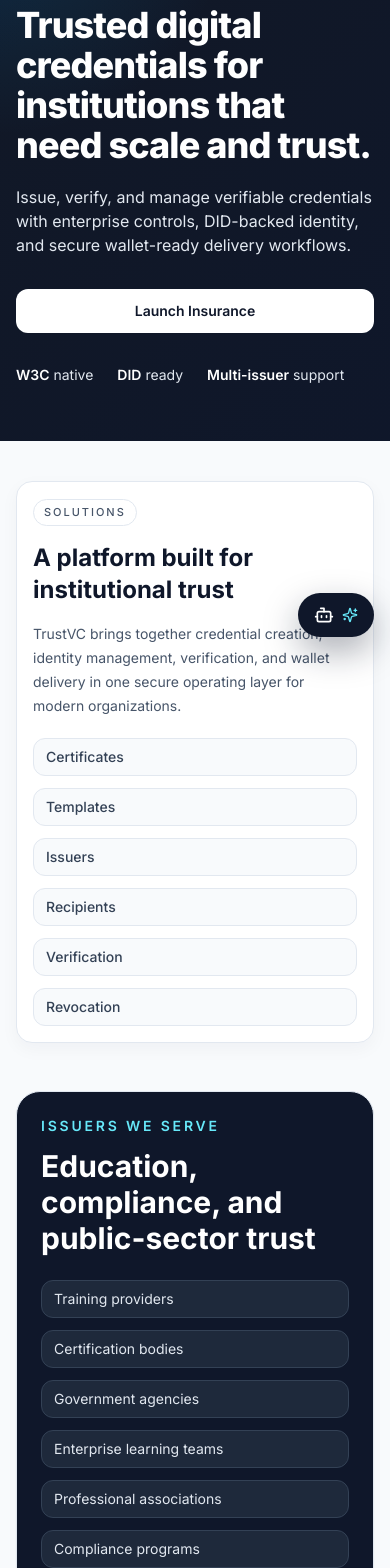
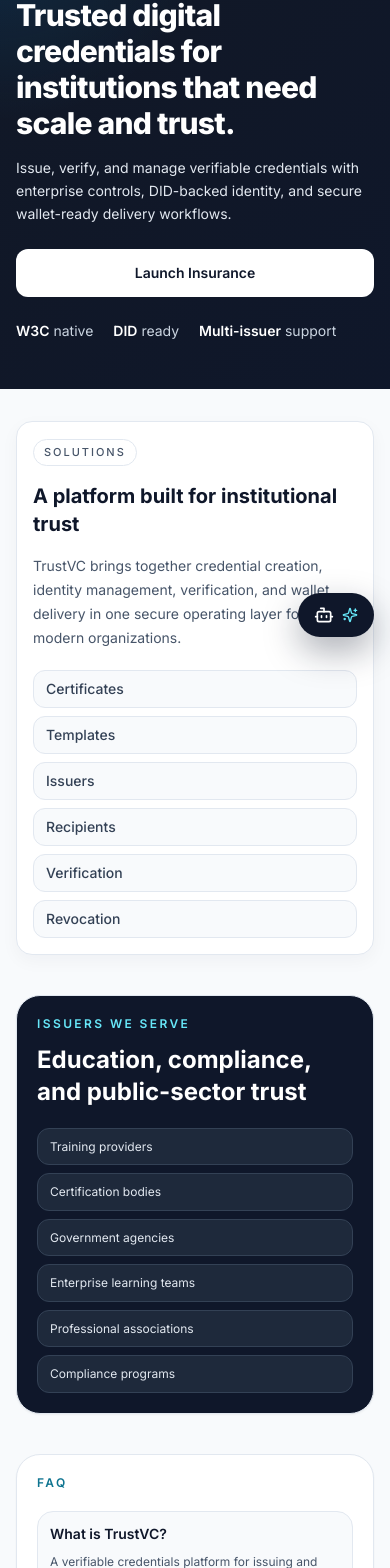
Before and after one commit to lanlan3322/certificate-issuer, a Next.js app: page / in a window 390 px wide. Shown: the part 187-1755 px from the top of the page. Built offline with nearby package versions, Linux system fonts and the light colour scheme; no server answers.

Commit message:
improvement

```diff
--- a/app/docs/admin-manual/page.tsx
+++ b/app/docs/admin-manual/page.tsx
@@ -12,7 +12,7 @@
         <p className="mt-4">Review the issuer workspace state before approving issuance and confirm DID or wallet configuration is valid before publishing credentials.</p>
         <p className="mt-4">Revocation, status checks, and audit review are important for safe governance across multiple issuers.</p>
         <div className="mt-6 flex flex-wrap gap-3">
-          <Link href="/docs" className="rounded-md bg-slate-900 px-4 py-2 text-sm font-medium text-white hover:bg-slate-700">Back to docs</Link>
+          <Link href="/" className="rounded-md bg-slate-900 px-4 py-2 text-sm font-medium text-white hover:bg-slate-700">Back to docs</Link>
           <Link href="/admin" className="rounded-md border border-slate-300 bg-white px-4 py-2 text-sm font-medium text-slate-700 hover:border-slate-400">Open admin</Link>
         </div>
       </div>
--- a/app/docs/developer-onboarding/page.tsx
+++ b/app/docs/developer-onboarding/page.tsx
@@ -12,7 +12,7 @@
         <p className="mt-4">The repository is organized into app routes, reusable UI, hooks, and library logic. Keep changes small, test them, and validate the build before merging.</p>
         <p className="mt-4">Security matters: do not expose private keys in client-side bundles or public configuration files when the platform is used in production.</p>
         <div className="mt-6 flex flex-wrap gap-3">
-          <Link href="/docs" className="rounded-md bg-slate-900 px-4 py-2 text-sm font-medium text-white hover:bg-slate-700">Back to docs</Link>
+          <Link href="/" className="rounded-md bg-slate-900 px-4 py-2 text-sm font-medium text-white hover:bg-slate-700">Back to docs</Link>
           <Link href="/" className="rounded-md border border-slate-300 bg-white px-4 py-2 text-sm font-medium text-slate-700 hover:border-slate-400">Home</Link>
         </div>
       </div>
--- a/app/docs/operator-manual/page.tsx
+++ b/app/docs/operator-manual/page.tsx
@@ -12,7 +12,7 @@
         <p className="mt-4">Before release, confirm the build succeeds, critical routes render, and verification/revocation flows behave as expected.</p>
         <p className="mt-4">For production, keep private keys outside browser-visible code and use secure backend boundaries for signing.</p>
         <div className="mt-6 flex flex-wrap gap-3">
-          <Link href="/docs" className="rounded-md bg-slate-900 px-4 py-2 text-sm font-medium text-white hover:bg-slate-700">Back to docs</Link>
+          <Link href="/" className="rounded-md bg-slate-900 px-4 py-2 text-sm font-medium text-white hover:bg-slate-700">Back to docs</Link>
           <Link href="/release-notes" className="rounded-md border border-slate-300 bg-white px-4 py-2 text-sm font-medium text-slate-700 hover:border-slate-400">Release notes</Link>
         </div>
       </div>
--- a/app/docs/quick-start/page.tsx
+++ b/app/docs/quick-start/page.tsx
@@ -17,7 +17,7 @@
           <li>Review the gallery for templates and examples before final issuance.</li>
         </ol>
         <div className="mt-6 flex flex-wrap gap-3">
-          <Link href="/docs" className="rounded-md bg-slate-900 px-4 py-2 text-sm font-medium text-white hover:bg-slate-700">Back to docs</Link>
+          <Link href="/" className="rounded-md bg-slate-900 px-4 py-2 text-sm font-medium text-white hover:bg-slate-700">Back to docs</Link>
           <Link href="/" className="rounded-md border border-slate-300 bg-white px-4 py-2 text-sm font-medium text-slate-700 hover:border-slate-400">Issue page</Link>
         </div>
       </div>
--- a/app/docs/user-manual/page.tsx
+++ b/app/docs/user-manual/page.tsx
@@ -13,7 +13,7 @@
         <p className="mt-4">For Ethereum issuance, connect MetaMask, switch to Sepolia, confirm the wallet has ETH, and approve the transaction.</p>
         <p className="mt-4">Use the Verify page to check a credential’s validity, signature, and revocation state before sending or accepting it.</p>
         <div className="mt-6 flex flex-wrap gap-3">
-          <Link href="/docs" className="rounded-md bg-slate-900 px-4 py-2 text-sm font-medium text-white hover:bg-slate-700">Back to docs</Link>
+          <Link href="/" className="rounded-md bg-slate-900 px-4 py-2 text-sm font-medium text-white hover:bg-slate-700">Back to docs</Link>
           <Link href="/verify" className="rounded-md border border-slate-300 bg-white px-4 py-2 text-sm font-medium text-slate-700 hover:border-slate-400">Open verify</Link>
         </div>
       </div>
--- a/app/page.tsx
+++ b/app/page.tsx
@@ -471,29 +471,29 @@
   return (
     <div className="min-h-screen bg-slate-50">
       <section className="bg-[radial-gradient(circle_at_top_left,_rgba(14,165,233,0.16),_transparent_35%),linear-gradient(135deg,#0f172a_0%,#111827_18%,#0f172a_100%)] text-white">
-        <div className="mx-auto max-w-7xl px-4 py-14 sm:px-6 lg:px-8 lg:py-20">
-          <div className="grid items-center gap-10 lg:grid-cols-[1.2fr_0.8fr]">
+        <div className="mx-auto max-w-7xl px-4 sm:px-6 lg:px-8 py-12 sm:py-14 lg:py-20">
+          <div className="grid items-center gap-8 sm:gap-10 md:gap-10 lg:grid-cols-[1.2fr_0.8fr]">
             <div>
               <div className="mb-4 inline-flex items-center gap-2 rounded-full border border-white/15 bg-white/5 px-3 py-1.5 text-xs font-semibold uppercase tracking-[0.22em] text-cyan-200">
                 <Shield className="h-3.5 w-3.5" />
                 TrustVC platform
               </div>
-              <h1 className="max-w-xl text-4xl font-black tracking-tight text-white md:text-5xl lg:text-6xl">
+              <h1 className="max-w-xl text-3xl font-black tracking-tight text-white sm:text-4xl md:text-5xl lg:text-6xl">
                 Trusted digital credentials for institutions that need scale and trust.
               </h1>
-              <p className="mt-5 max-w-xl text-base text-slate-200 md:text-lg">
+              <p className="mt-4 max-w-xl text-sm leading-relaxed text-slate-200 sm:text-base md:text-lg">
                 Issue, verify, and manage verifiable credentials with enterprise controls,
                 DID-backed identity, and secure wallet-ready delivery workflows.
               </p>
-              <div className="mt-8 flex flex-col gap-3 sm:flex-row">
+              <div className="mt-6 flex flex-col gap-3 sm:flex-row">
                 <a
                   href="/insurance"
-                  className="inline-flex items-center justify-center rounded-xl bg-white px-5 py-3 text-sm font-semibold text-slate-900 transition hover:bg-slate-100"
+                  className="inline-flex items-center justify-center rounded-xl bg-white px-5 py-3 text-sm font-semibold text-slate-900 transition hover:bg-slate-100 min-h-[48px]"
                 >
                   Launch Insurance
                 </a>
               </div>
-              <div className="mt-8 flex flex-wrap gap-6 text-sm text-slate-200">
+              <div className="mt-6 flex flex-wrap gap-x-5 gap-y-2 text-sm text-slate-300 sm:text-base">
                 <div><span className="font-semibold text-white">W3C</span> native</div>
                 <div><span className="font-semibold text-white">DID</span> ready</div>
                 <div><span className="font-semibold text-white">Multi-issuer</span> support</div>
@@ -505,15 +505,15 @@
         </div>
       </section>
 
-      <div className="mx-auto max-w-7xl px-4 py-10 sm:px-6 lg:px-8">
-        <section className="mb-12 grid gap-6 lg:grid-cols-[1.2fr_0.8fr]">
+      <div className="mx-auto max-w-7xl px-4 sm:px-6 lg:px-8 py-8 sm:py-10">
+        <section className="mb-10 sm:mb-12 grid gap-5 sm:gap-6 lg:grid-cols-[1.2fr_0.8fr]">
           <div className="section-card">
             <p className="pill mb-4">Solutions</p>
-            <h3 className="text-2xl font-bold text-slate-900">A platform built for institutional trust</h3>
+            <h3 className="text-xl font-bold text-slate-900 sm:text-2xl">A platform built for institutional trust</h3>
             <p className="mt-4 text-sm leading-6 text-slate-600">
               TrustVC brings together credential creation, identity management, verification, and wallet delivery in one secure operating layer for modern organizations.
             </p>
-            <div className="mt-5 grid gap-3 sm:grid-cols-2">
+            <div className="mt-5 grid gap-2 sm:gap-3 sm:grid-cols-2">
               {[
                 "Certificates",
                 "Templates",
@@ -530,11 +530,11 @@
           </div>
         </section>
 
-        <section className="mb-12 grid gap-6 lg:grid-cols-[1.1fr_0.9fr]">
-          <div className="rounded-3xl border border-slate-200 bg-slate-900 p-6 text-white shadow-sm md:p-8">
-            <p className="text-sm font-semibold uppercase tracking-[0.2em] text-cyan-300">Issuers we serve</p>
-            <h2 className="mt-3 text-3xl font-bold">Education, compliance, and public-sector trust</h2>
-            <div className="mt-6 grid gap-3 sm:grid-cols-2">
+        <section className="mb-10 sm:mb-12 grid gap-5 sm:gap-6 lg:grid-cols-[1.1fr_0.9fr]">
+          <div className="rounded-3xl border border-slate-200 bg-slate-900 p-5 text-white shadow-sm sm:p-6 md:p-8">
+            <p className="text-xs font-semibold uppercase tracking-[0.2em] text-cyan-300 sm:text-sm">Issuers we serve</p>
+            <h2 className="mt-3 text-2xl font-bold sm:text-3xl">Education, compliance, and public-sector trust</h2>
+            <div className="mt-5 grid gap-2 sm:gap-3 sm:grid-cols-2">
               {[
                 "Training providers",
                 "Certification bodies",
@@ -543,7 +543,7 @@
                 "Professional associations",
                 "Compliance programs",
               ].map((item) => (
-                <div key={item} className="rounded-xl border border-slate-700 bg-slate-800 px-3 py-2 text-sm text-slate-200">
+                <div key={item} className="rounded-xl border border-slate-700 bg-slate-800 px-3 py-2 text-xs leading-relaxed sm:text-sm text-slate-200">
                   {item}
                 </div>
               ))}
@@ -551,61 +551,61 @@
           </div>
         </section>
 
-        <section className="mb-12 rounded-3xl border border-slate-200 bg-white p-6 shadow-sm md:p-8">
-          <p className="text-sm font-semibold uppercase tracking-[0.2em] text-cyan-700">FAQ</p>
-          <div className="mt-6 grid gap-4 md:grid-cols-2">
+        <section className="mb-10 sm:mb-12 rounded-3xl border border-slate-200 bg-white p-5 shadow-sm sm:p-6 md:p-8">
+          <p className="text-xs font-semibold uppercase tracking-[0.2em] text-cyan-700 sm:text-sm">FAQ</p>
+          <div className="mt-5 grid gap-3 sm:gap-4 md:grid-cols-2">
             {[
               ["What is TrustVC?", "A verifiable credentials platform for issuing and validating trusted digital certificates across multiple institutional scenarios."],
               ["Can it support multiple issuers?", "Yes. The platform is designed to support multi-issuer operations with role-based governance and controlled issuance flows."],
               ["Does it support verification?", "Yes. Recipients and institutions can inspect credential authenticity and revocation status using a public verification experience."],
               ["Can it integrate with wallets?", "Yes. The platform is designed for wallet-ready delivery and compatibility with modern verifiable credential ecosystems."],
             ].map(([question, answer]) => (
-              <div key={question} className="rounded-2xl border border-slate-200 bg-slate-50 p-4">
-                <h3 className="font-semibold text-slate-900">{question}</h3>
-                <p className="mt-2 text-sm leading-6 text-slate-600">{answer}</p>
+              <div key={question} className="rounded-2xl border border-slate-200 bg-slate-50 p-3 sm:p-4">
+                <h3 className="text-sm font-semibold text-slate-900 sm:text-base">{question}</h3>
+                <p className="mt-2 text-xs leading-relaxed text-slate-600 sm:text-sm">{answer}</p>
               </div>
             ))}
           </div>
         </section>
 
-        <section className="mb-12 rounded-3xl bg-slate-900 p-8 text-center text-white shadow-[0_20px_50px_rgba(15,23,42,0.22)]">
-          <p className="text-sm font-semibold uppercase tracking-[0.25em] text-cyan-300">Ready to launch</p>
-          <h2 className="mt-3 text-3xl font-bold md:text-4xl">Build trust into every credential.</h2>
-          <p className="mx-auto mt-4 max-w-2xl text-slate-300">
+        <section className="mb-10 sm:mb-12 rounded-3xl bg-slate-900 p-6 text-center text-white shadow-[0_20px_50px_rgba(15,23,42,0.22)] sm:p-8">
+          <p className="text-xs font-semibold uppercase tracking-[0.25em] text-cyan-300 sm:text-sm">Ready to launch</p>
+          <h2 className="mt-3 text-2xl font-bold sm:text-3xl md:text-4xl">Build trust into every credential.</h2>
+          <p className="mx-auto mt-4 max-w-xl sm:max-w-2xl text-sm leading-relaxed text-slate-300">
             TrustVC gives teams a clear path from certificate creation to public verification in a secure, scalable, and enterprise-ready platform.
           </p>
-          <div className="mt-6 flex flex-col justify-center gap-3 sm:flex-row">
-            <a href="/insurance" className="btn-primary bg-white text-slate-900 hover:bg-slate-100">Launch Insurance</a>
-            <a href="/enterprise" className="btn-secondary border-slate-700 bg-slate-800 text-white hover:border-slate-600 hover:bg-slate-700">Talk to sales</a>
+          <div className="mt-5 flex flex-col justify-center gap-3 sm:flex-row">
+            <a href="/insurance" className="btn-primary inline-flex items-center justify-center min-h-[48px] bg-white text-slate-900 hover:bg-slate-100">Launch Insurance</a>
+            <a href="/enterprise" className="btn-secondary inline-flex items-center justify-center min-h-[48px] border border-slate-700 bg-slate-800 text-white hover:border-slate-600 hover:bg-slate-700">Talk to sales</a>
           </div>
         </section>
 
         {/* Info Cards - Responsive Grid */}
-        <div className="mt-8 md:mt-12 grid md:grid-cols-3 gap-4 md:gap-6">
+        <div className="mt-8 md:mt-12 grid gap-3 sm:gap-4 md:grid-cols-3">
           <div className="card text-center">
-            <div className="w-10 h-10 md:w-12 md:h-12 bg-primary/10 rounded-full flex items-center justify-center mx-auto mb-3 md:mb-4">
-              <ShieldCheck className="w-5 h-5 md:w-6 md:h-6 text-primary" />
+            <div className="w-10 h-10 bg-primary/10 rounded-full flex items-center justify-center mx-auto mb-3">
+              <ShieldCheck className="w-5 h-5 text-primary" />
             </div>
-            <h3 className="font-semibold mb-1 md:mb-2 text-sm md:text-base">W3C Standard</h3>
-            <p className="text-xs md:text-sm text-gray-600">
+            <h3 className="font-semibold mb-1 text-sm">W3C Standard</h3>
+            <p className="text-xs text-gray-600">
               Verifiable Credentials following international W3C standards
             </p>
           </div>
           <div className="card text-center">
-            <div className="w-10 h-10 md:w-12 md:h-12 bg-secondary/10 rounded-full flex items-center justify-center mx-auto mb-3 md:mb-4">
-              <CheckCircle className="w-5 h-5 md:w-6 md:h-6 text-secondary" />
+            <div className="w-10 h-10 bg-secondary/10 rounded-full flex items-center justify-center mx-auto mb-3">
+              <CheckCircle className="w-5 h-5 text-secondary" />
             </div>
-            <h3 className="font-semibold mb-1 md:mb-2 text-sm md:text-base">On-Chain</h3>
-            <p className="text-xs md:text-sm text-gray-600">
+            <h3 className="font-semibold mb-1 text-sm">On-Chain</h3>
+            <p className="text-xs text-gray-600">
               Document hashes stored on Ethereum for tamper-proof verification
             </p>
           </div>
           <div className="card text-center">
-            <div className="w-10 h-10 md:w-12 md:h-12 bg-accent/10 rounded-full flex items-center justify-center mx-auto mb-3 md:mb-4">
-              <FileText className="w-5 h-5 md:w-6 md:h-6 text-accent" />
+            <div className="w-10 h-10 bg-accent/10 rounded-full flex items-center justify-center mx-auto mb-3">
+              <FileText className="w-5 h-5 text-accent" />
             </div>
-            <h3 className="font-semibold mb-1 md:mb-2 text-sm md:text-base">TradeTrust</h3>
-            <p className="text-xs md:text-sm text-gray-600">
+            <h3 className="font-semibold mb-1 text-sm">TradeTrust</h3>
+            <p className="text-xs text-gray-600">
               OpenAttestation-compatible for universal verification
             </p>
           </div>
--- a/components/NavBar.tsx
+++ b/components/NavBar.tsx
@@ -13,7 +13,7 @@
   Sun,
   KeyRound,
   LayoutDashboard,
-  BookOpen,
+
   Palette,
   Wallet,
   Send,
@@ -59,7 +59,6 @@
     { href: "/verify", label: "Verification", icon: CheckCircle },
     { href: "/gallery/", label: "View", icon: Images },
     { href: "/platform", label: "Platform", icon: KeyRound },
-    { href: "/docs", label: "Docs", icon: BookOpen },
   ];
   const issuerNavItems = [
     { href: "/insurance", label: "Issue", icon: FilePlus2 },
--- a/services/CredentialService.ts
+++ b/services/CredentialService.ts
@@ -42,7 +42,7 @@
   documentHash: row.document_hash ? String(row.document_hash) : null,
   issuingMethods: (row.issuing_methods as string[]) ?? [],
   status: row.status as CredentialRecord["status"],
-  issuedAt: String(row.issued_at),
+  issuedAt: row.issued_at ? String(row.issued_at) : new Date().toISOString(),
   validFrom: row.valid_from ? String(row.valid_from) : null,
   validUntil: row.valid_until ? String(row.valid_until) : null,
 });
```
Also changed, not shown: app/docs/page.tsx (deleted, +0 -83 lines), app/issuer/page.tsx (+8 -2 lines).
